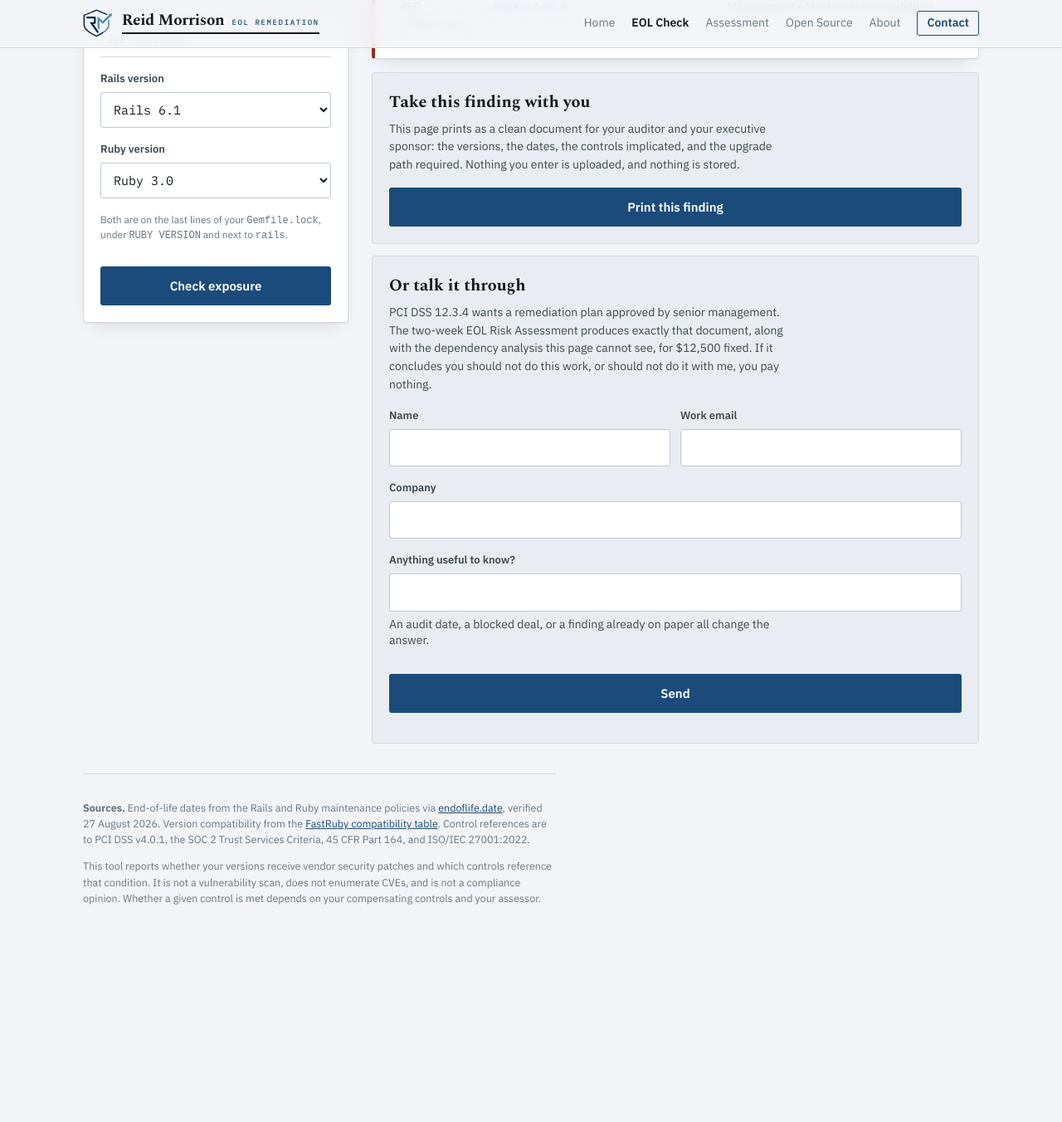
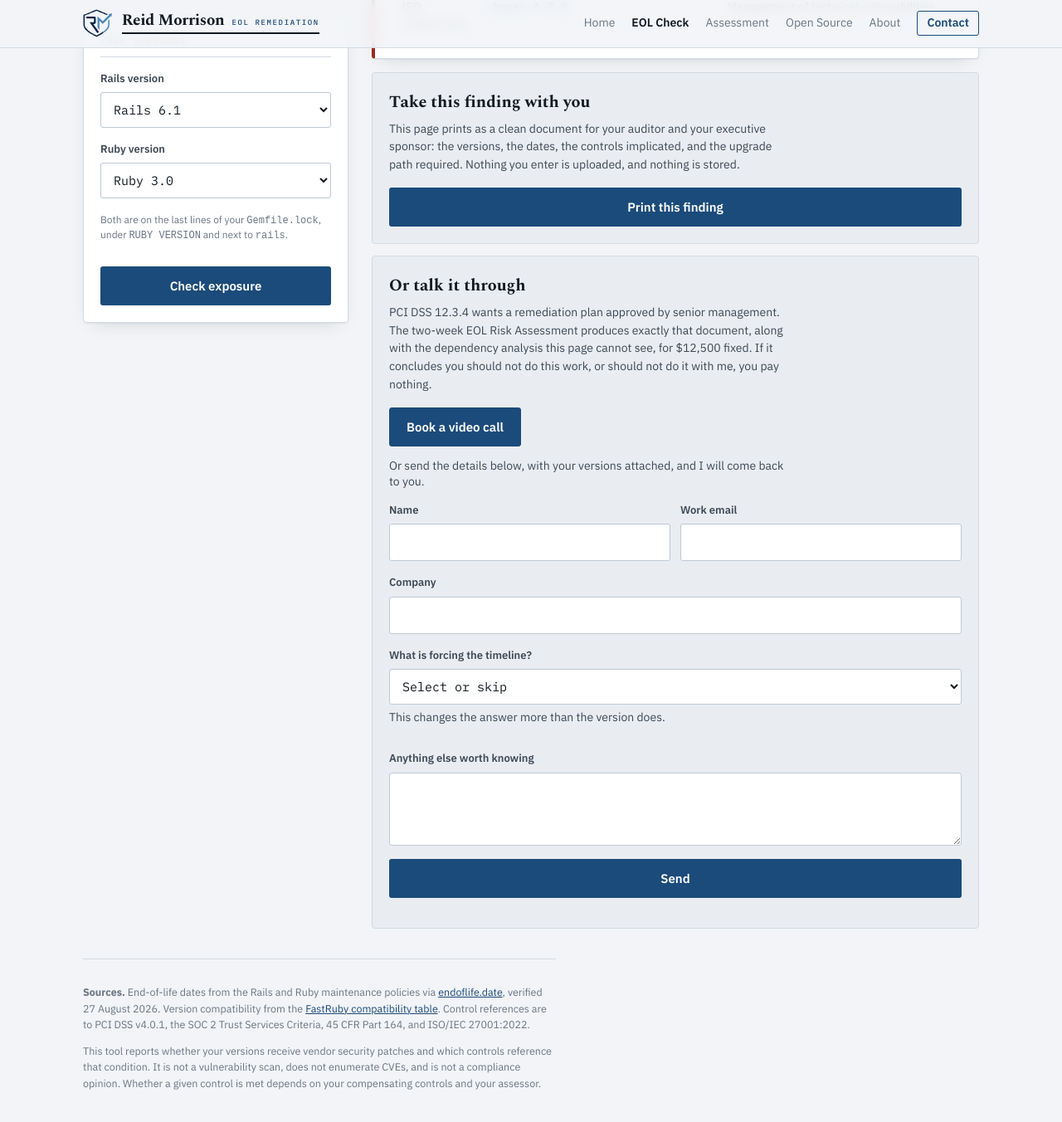
Before and after one commit to reidmorrison/reidmorrison.com, a Jekyll site: the page built from eol.html, in a window 1280 px wide and 1400 px high, scrolled down 2419 px. Shown: the top 1352 px of the window at 83% size. Built offline with Jekyll 4.4.1, drawn with Linux system fonts in a browser that asks for light colours; before the commit the page ends 3596 px from its top, so only the background shows below that.

Commit message:
Also add to eol page

```diff
--- a/eol.html
+++ b/eol.html
@@ -103,12 +103,13 @@ h1{
 .field{display:flex;flex-direction:column;gap:6px;margin-bottom:16px}
 label{font-size:13px;font-weight:600;color:var(--ink-2)}
 .hint{font-size:12px;color:var(--ink-3);line-height:1.4}
-select,input[type=email],input[type=text]{
+select,textarea,input[type=email],input[type=text]{
   width:100%;padding:10px 11px;border:1px solid var(--rule-2);border-radius:3px;
   background:var(--surface);color:var(--ink);font:inherit;font-size:15px
 }
 select{font-family:"IBM Plex Mono",ui-monospace,monospace}
-select:focus-visible,input:focus-visible,button:focus-visible{
+textarea{min-height:88px;resize:vertical;font-family:inherit}
+select:focus-visible,textarea:focus-visible,input:focus-visible,button:focus-visible{
   outline:2px solid var(--accent);outline-offset:2px
 }
 button{
@@ -209,6 +210,13 @@ footer a{color:var(--accent)}
 /* ---- capture actions ---- */
 .capture + .capture{margin-top:-2px}
 .capture .hint{margin:0 0 14px}
+.cta-row{display:flex;flex-wrap:wrap;gap:12px;margin:0 0 14px}
+.btn{
+  display:inline-block;width:auto;padding:11px 20px;border-radius:3px;
+  border:1px solid var(--accent);background:var(--accent);color:var(--accent-ink);
+  font:inherit;font-weight:600;font-size:15px;text-decoration:none;text-align:center
+}
+.btn:hover{filter:brightness(1.08)}
 .note{margin:12px 0 0;font-size:13.5px;color:var(--ink-3)}
 .note--err{color:var(--crit)}
 .btn-quiet{background:transparent;color:var(--accent);border:1px solid var(--rule-2)}
@@ -442,6 +450,10 @@ function render(rv,uv){
   h+=`<section class="capture">
     <h3>Or talk it through</h3>
     <p>PCI DSS 12.3.4 wants a remediation plan approved by senior management. The two-week EOL Risk Assessment produces exactly that document, along with the dependency analysis this page cannot see, for $12,500 fixed. If it concludes you should not do this work, or should not do it with me, you pay nothing.</p>
+{% if site.booking_url and site.booking_url != "" %}
+    <div class="cta-row"><a class="btn" href="{{ site.booking_url }}">Book a video call</a></div>
+    <p class="hint">Or send the details below, with your versions attached, and I will come back to you.</p>
+{% endif %}
     <form id="lead">
       <div class="row2">
         <div class="field"><label for="nm">Name</label><input id="nm" name="name" type="text" required></div>
@@ -449,9 +461,21 @@ function render(rv,uv){
       </div>
       <div class="field"><label for="co">Company</label><input id="co" name="company" type="text" required></div>
       <div class="field">
-        <label for="msg">Anything useful to know?</label>
-        <input id="msg" name="message" type="text">
-        <p class="hint">An audit date, a blocked deal, or a finding already on paper all change the answer.</p>
+        <label for="forcing">What is forcing the timeline?</label>
+        <select id="forcing" name="forcing_event">
+          <option value="">Select or skip</option>
+          <option value="An audit or assessment date">An audit or assessment date</option>
+          <option value="An enterprise deal blocked on security review">An enterprise deal blocked on security review</option>
+          <option value="A penetration test finding">A penetration test finding</option>
+          <option value="A specific unpatched CVE">A specific unpatched CVE</option>
+          <option value="A transaction or diligence process">A transaction or diligence process</option>
+          <option value="Nothing specific yet">Nothing specific yet</option>
+        </select>
+        <p class="hint">This changes the answer more than the version does.</p>
+      </div>
+      <div class="field">
+        <label for="msg">Anything else worth knowing</label>
+        <textarea id="msg" name="message"></textarea>
       </div>
       <input type="hidden" name="access_key" value="{{ site.web3forms_key }}">
       <input type="hidden" name="from_name" value="reidmorrison.com EOL check">
@@ -466,6 +490,9 @@ function render(rv,uv){
   h+=`<section class="capture">
     <h3>Or talk it through</h3>
     <p>PCI DSS 12.3.4 wants a remediation plan approved by senior management. The two-week EOL Risk Assessment produces exactly that document, along with the dependency analysis this page cannot see, for $12,500 fixed. If it concludes you should not do this work, or should not do it with me, you pay nothing.</p>
+{% if site.booking_url and site.booking_url != "" %}
+    <div class="cta-row"><a class="btn" href="{{ site.booking_url }}">Book a video call</a></div>
+{% endif %}
     <p class="hint">Reach me on <a href="https://www.linkedin.com/in/reidmorrison">LinkedIn</a> to start a conversation.</p>
   </section>`;
 {% endif %}
```
Also changed, not shown: CLAUDE.md (+23 -3 lines).
